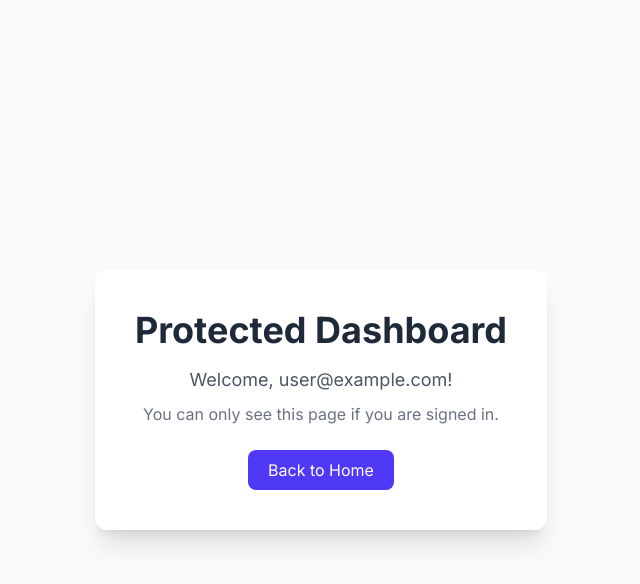
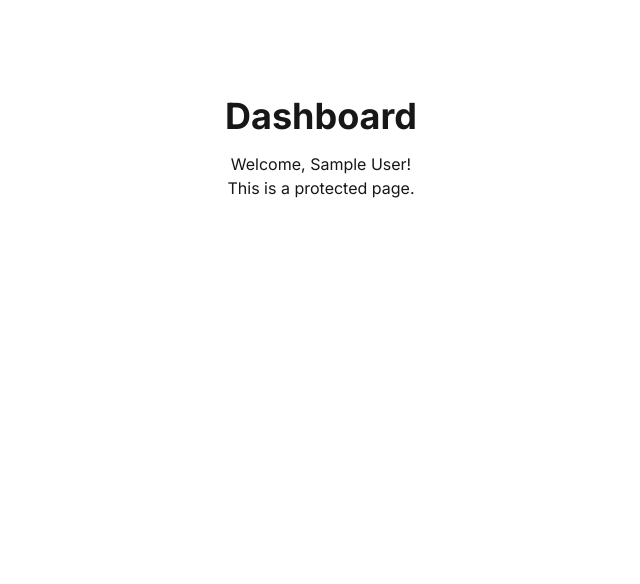
Before and after one commit to saki2000/cardsAgainstHumanityRetro, a Next.js app: page /dashboard in a window 1280 px wide. Shown: the top 584 px of the page, without its empty margins (319-959 px from the left). Built offline with nearby package versions, Linux system fonts and the light colour scheme; no server answers; sample sign-in values are in the browser's storage.

Commit message:
refactor page for build errors

```diff
--- a/app/dashboard/page.tsx
+++ b/app/dashboard/page.tsx
@@ -1,38 +1,23 @@
 import { getServerSession } from "next-auth/next";
+import { authOptions } from "@/lib/auth"; // Correct: Import from lib/auth.ts
 import { redirect } from "next/navigation";
-import Link from "next/link";
-
-// Import the authOptions object you exported from the route file.
-import { authOptions } from "../api/auth/[...nextauth]/route";
 
 export default async function DashboardPage() {
-  // Pass the authOptions object directly to getServerSession.
   const session = await getServerSession(authOptions);
 
+  // If the user is not logged in, redirect them to the sign-in page.
   if (!session) {
-    // If no session exists, redirect the user to the home page.
-    redirect("/");
+    redirect("/api/auth/signin?callbackUrl=/dashboard");
   }
 
   return (
-    <main className="flex min-h-screen flex-col items-center justify-center p-24 bg-gray-50">
-      <div className="p-10 bg-white rounded-xl shadow-xl text-center">
-        <h1 className="text-4xl font-bold text-gray-800">
-          Protected Dashboard
-        </h1>
-        <p className="mt-4 text-lg text-gray-600">
-          Welcome, {session.user?.email}!
-        </p>
-        <p className="mt-2 text-gray-500">
-          You can only see this page if you are signed in.
-        </p>
-        <Link
-          href="/"
-          className="mt-6 inline-block bg-indigo-600 text-white py-2 px-5 rounded-lg hover:bg-indigo-700 transition-colors"
-        >
-          Back to Home
-        </Link>
-      </div>
+    <main className="flex min-h-screen flex-col items-center p-24">
+      <h1 className="text-4xl font-bold">Dashboard</h1>
+      <p className="mt-4">
+        Welcome, {session.user?.name ?? session.user?.email}!
+      </p>
+      <p>This is a protected page.</p>
+      {/* You can add your dashboard components here */}
     </main>
   );
 }
```
